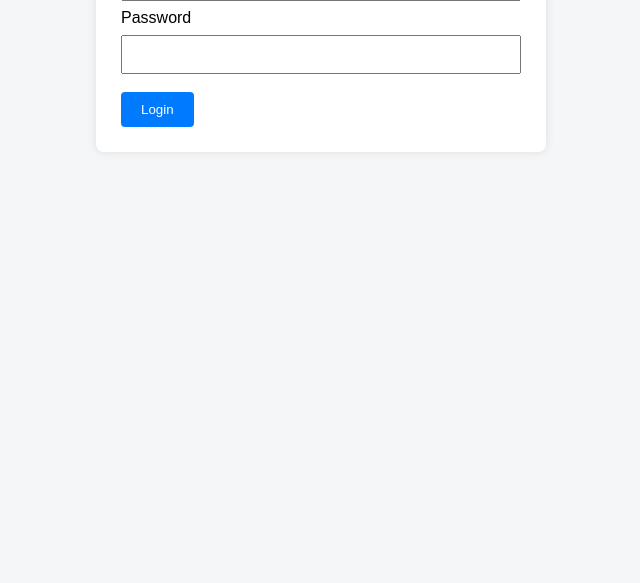
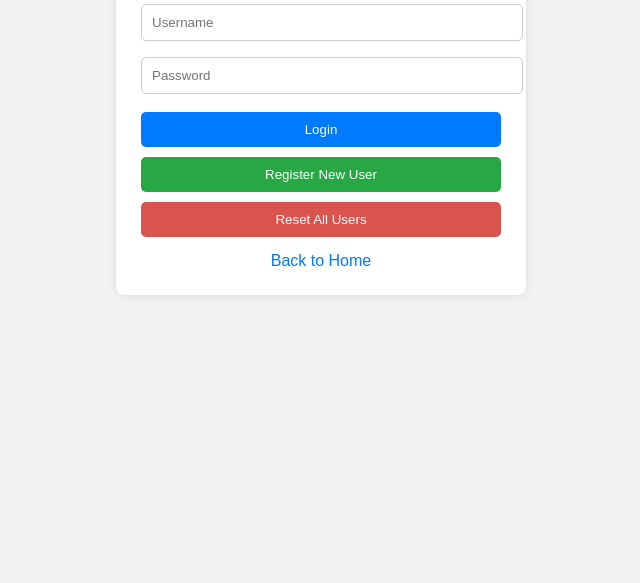
Before and after one commit to Surendra-9611/movie-ticket-booking-system, a plain HTML site: page user-login.html in a window 1280 px wide. Shown: the part 217-800 px from the top of the page, without its empty margins (319-959 px from the left). Drawn offline with Linux system fonts and the light colour scheme.

Commit message:
Update user-login.html

```diff
--- a/user-login.html
+++ b/user-login.html
@@ -1,34 +1,152 @@
 <!DOCTYPE html>
 <html>
 <head>
-    <link rel="stylesheet" href="style.css">
     <title>User Login</title>
+    <style>
+        body {
+            font-family: Arial, sans-serif;
+            background: #f2f2f2;
+        }
+
+        .login-box {
+            width: 360px;
+            margin: 120px auto;
+            background: white;
+            padding: 25px;
+            border-radius: 8px;
+            box-shadow: 0 0 10px rgba(0,0,0,0.1);
+            text-align: center;
+        }
+
+        h2 {
+            margin-bottom: 20px;
+        }
+
+        input {
+            width: 100%;
+            padding: 10px;
+            margin: 8px 0;
+            border-radius: 5px;
+            border: 1px solid #ccc;
+        }
+
+        button {
+            width: 100%;
+            padding: 10px;
+            border: none;
+            border-radius: 5px;
+            cursor: pointer;
+            margin-top: 10px;
+        }
+
+        .login-btn {
+            background: #007bff;
+            color: white;
+        }
+
+        .register-btn {
+            background: #28a745;
+            color: white;
+        }
+
+        .reset-btn {
+            background: #d9534f;
+            color: white;
+        }
+
+        a {
+            display: block;
+            margin-top: 15px;
+            text-decoration: none;
+            color: #007bff;
+        }
+    </style>
 </head>
+
 <body>
 
-<div class="container">
+<div class="login-box">
     <h2>User Login</h2>
 
-    <label>Username</label>
-    <input type="text" id="username">
+    <input type="text" id="username" placeholder="Username" required>
+    <input type="password" id="password" placeholder="Password" required>
 
-    <label>Password</label>
-    <input type="password" id="password">
+    <button class="login-btn" onclick="login()">Login</button>
+    <button class="register-btn" onclick="register()">Register New User</button>
+    <button class="reset-btn" onclick="resetUsers()">Reset All Users</button>
 
-    <button onclick="login()">Login</button>
+    <a href="index.html">Back to Home</a>
 </div>
 
 <script>
+/* ===============================
+   INITIAL USERS (ONE TIME)
+   =============================== */
+if (!localStorage.getItem("users")) {
+    const users = [
+        { username: "surendra", password: "surendra@123" },
+        { username: "venkat", password: "venkat@123" }
+    ];
+    localStorage.setItem("users", JSON.stringify(users));
+}
+
+/* ===============================
+   LOGIN FUNCTION
+   =============================== */
 function login() {
-    let u = document.getElementById("username").value;
-    let p = document.getElementById("password").value;
+    const uname = document.getElementById("username").value;
+    const pass = document.getElementById("password").value;
 
-    if (u === "user" && p === "1234") {
+    const users = JSON.parse(localStorage.getItem("users")) || [];
+
+    const validUser = users.find(
+        user => user.username === uname && user.password === pass
+    );
+
+    if (validUser) {
+        alert("Login successful!");
+        localStorage.setItem("loggedInUser", uname);
         window.location.href = "user-dashboard.html";
     } else {
-        alert("Invalid Credentials");
+        alert("Invalid username or password");
     }
+}
+
+/* ===============================
+   REGISTER NEW USER
+   =============================== */
+function register() {
+    const uname = document.getElementById("username").value;
+    const pass = document.getElementById("password").value;
+
+    if (uname === "" || pass === "") {
+        alert("Please enter username and password");
+        return;
+    }
+
+    let users = JSON.parse(localStorage.getItem("users")) || [];
+
+    const exists = users.some(user => user.username === uname);
+    if (exists) {
+        alert("Username already exists!");
+        return;
+    }
+
+    users.push({ username: uname, password: pass });
+    localStorage.setItem("users", JSON.stringify(users));
+
+    alert("User registered successfully! You can now login.");
+}
+
+/* ===============================
+   RESET ALL USERS
+   =============================== */
+function resetUsers() {
+    localStorage.removeItem("users");
+    localStorage.removeItem("loggedInUser");
+    alert("All users removed. Reload page to recreate default users.");
 }
 </script>
 
 </body>
+</html>
```
